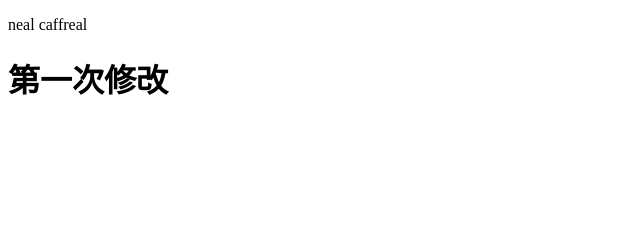
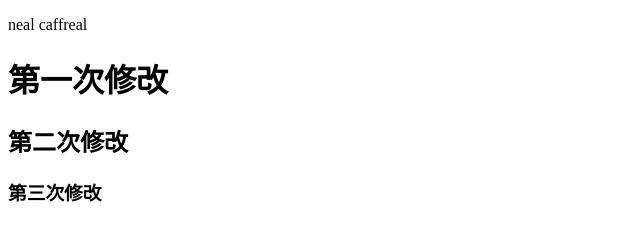
Before and after one commit to nealcaffreal/react, a plain HTML site: page index.html in a window 1280 px wide. Shown: the whole page, without its empty margins (0-640 px from the left). Drawn offline with Linux system fonts and the light colour scheme.

Commit message:
第三次修改 h3标签

```diff
--- a/index.html
+++ b/index.html
@@ -9,6 +9,8 @@
 <body>
     <p>neal caffreal</p>
 	<h1>第一次修改</h1>
+	<h2>第二次修改</h2>
+	<h3>第三次修改</h3>
 
 </body>
 </html>
```
